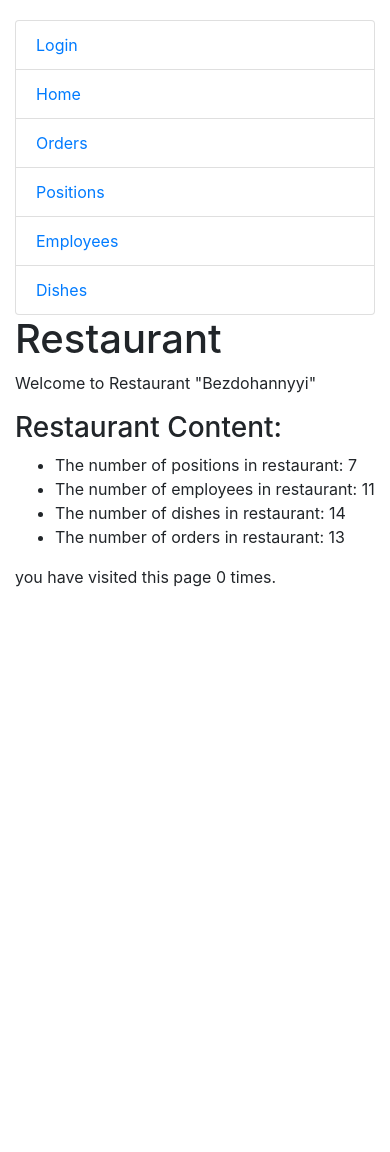
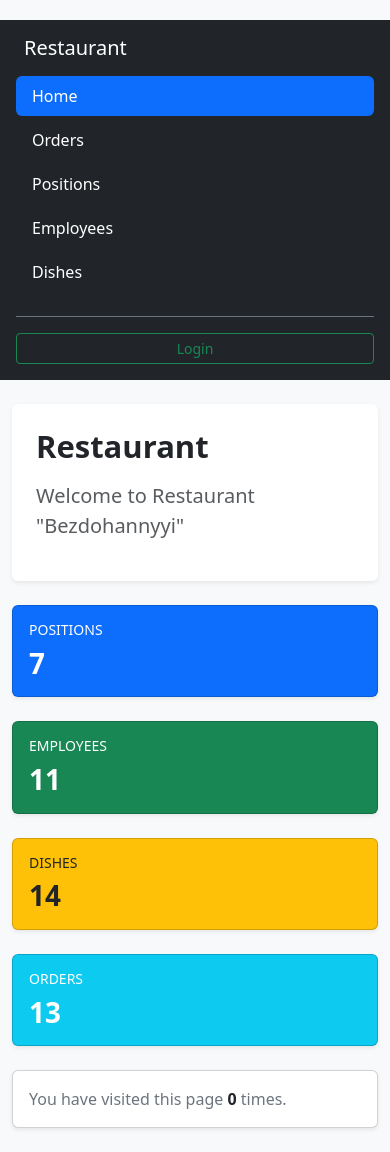
Before and after one commit to T0p4ikUA/Restaurant, a Django app: page / in a window 390 px wide. Before the commit the page ends 587 px from the top, so only its background shows below. Run offline with Django 5.2, Linux system fonts and the light colour scheme; data comes from the database, SQL or seed files in the repository.

Commit message:
style(catalog): modernize templates with Bootstrap 5 design - Update base.html and sidebar.html with responsive Bootstrap 5 layout - Redesign index.html with card components and statistics display - Modernize login and logged_out pages with clean card containers - Style pagination component for consistent UI"

```diff
--- a/templates/base.html
+++ b/templates/base.html
@@ -7,28 +7,34 @@
   {% block title %}
     <title>Title</title>
   {% endblock %}
-  <link rel="stylesheet" href="https://cdn.jsdelivr.net/npm/bootstrap@4.6.2/dist/css/bootstrap.min.css"
-        integrity="sha384-xOolHFLEh07PJGoPkLv1IbcEPTNtaed2xpHsD9ESMhqIYd0nLMwNLD69Npy4HI+N" crossorigin="anonymous">
+  <link href="https://cdn.jsdelivr.net/npm/bootstrap@5.3.2/dist/css/bootstrap.min.css" rel="stylesheet">
   <link rel="stylesheet" href="{% static 'css/style.css' %}">
 </head>
-<body>
-<div class="container-fluid mt-3">
-  <div class="row">
-    <div class="col-sm-3">
+<body class="bg-light">
+
+<div class="container-fluid">
+  <div class="row min-vh-100">
+    <div class="col-md-3 col-lg-2 bg-dark text-white p-3 d-flex flex-column justify-content-between">
       {% block sidebar %}
         {% include "includes/sidebar.html" %}
       {% endblock %}
     </div>
-    <div class="col-sm-9">
+
+    <main class="col-md-9 ms-sm-auto col-lg-10 px-md-4 py-4">
       {% block content %}
       {% endblock %}
+
       {% block pagination %}
         {% if is_paginated %}
-          {% include "includes/pagination.html" %}
+          <div class="mt-4">
+            {% include "includes/pagination.html" %}
+          </div>
         {% endif %}
       {% endblock %}
-    </div>
+    </main>
   </div>
 </div>
+
+<script src="https://cdn.jsdelivr.net/npm/bootstrap@5.3.2/dist/js/bootstrap.bundle.min.js"></script>
 </body>
 </html>
--- a/templates/catalog/index.html
+++ b/templates/catalog/index.html
@@ -1,16 +1,51 @@
 {% extends "base.html" %}
+
 {% block title %}
   <title>Restaurant Home</title>
 {% endblock %}
+
 {% block content %}
-  <h1>Restaurant</h1>
-  <p>Welcome to Restaurant "Bezdohannyyi"</p>
-  <h3>Restaurant Content:</h3>
-  <ul>
-    <li>The number of positions in restaurant: {{ num_pos }}</li>
-    <li>The number of employees in restaurant: {{ num_emp }}</li>
-    <li>The number of dishes in restaurant: {{ num_dis }}</li>
-    <li>The number of orders in restaurant: {{ num_ord }}</li>
-  </ul>
-  <p>you have visited this page {{ num_visits }} time{{ num_visits|pluralize }}.</p>
+  <div class="p-4 mb-4 bg-white rounded shadow-sm">
+    <h1 class="display-5 fw-bold mb-3">Restaurant</h1>
+    <p class="lead text-muted">Welcome to Restaurant "Bezdohannyyi"</p>
+  </div>
+
+  <div class="row g-4 mb-4">
+    <div class="col-md-3 col-sm-6">
+      <div class="card bg-primary text-white shadow-sm h-100">
+        <div class="card-body">
+          <h6 class="card-title text-uppercase small">Positions</h6>
+          <p class="display-6 fw-bold mb-0">{{ num_pos }}</p>
+        </div>
+      </div>
+    </div>
+    <div class="col-md-3 col-sm-6">
+      <div class="card bg-success text-white shadow-sm h-100">
+        <div class="card-body">
+          <h6 class="card-title text-uppercase small">Employees</h6>
+          <p class="display-6 fw-bold mb-0">{{ num_emp }}</p>
+        </div>
+      </div>
+    </div>
+    <div class="col-md-3 col-sm-6">
+      <div class="card bg-warning text-dark shadow-sm h-100">
+        <div class="card-body">
+          <h6 class="card-title text-uppercase small">Dishes</h6>
+          <p class="display-6 fw-bold mb-0">{{ num_dis }}</p>
+        </div>
+      </div>
+    </div>
+    <div class="col-md-3 col-sm-6">
+      <div class="card bg-info text-white shadow-sm h-100">
+        <div class="card-body">
+          <h6 class="card-title text-uppercase small">Orders</h6>
+          <p class="display-6 fw-bold mb-0">{{ num_ord }}</p>
+        </div>
+      </div>
+    </div>
+  </div>
+
+  <div class="card bg-white shadow-sm p-3">
+    <p class="mb-0 text-secondary">You have visited this page <span class="fw-bold text-dark">{{ num_visits }}</span> time{{ num_visits|pluralize }}.</p>
+  </div>
 {% endblock %}
--- a/templates/includes/sidebar.html
+++ b/templates/includes/sidebar.html
@@ -1,32 +1,36 @@
-<ul class="sidebar-nav list-group">
+<div class="d-flex flex-column h-100">
+  <div class="mb-4">
+    <h3 class="text-white fs-5 px-2 mb-3">Restaurant</h3>
+    <ul class="nav nav-pills flex-column gap-1">
+      <li class="nav-item">
+        <a class="nav-link text-white {% if request.resolver_match.url_name == 'index' %}active bg-primary{% endif %}" href="{% url 'catalog:index' %}">Home</a>
+      </li>
+      <li class="nav-item">
+        <a class="nav-link text-white {% if 'order' in request.resolver_match.url_name %}active bg-primary{% endif %}" href="{% url 'catalog:order-list' %}">Orders</a>
+      </li>
+      <li class="nav-item">
+        <a class="nav-link text-white {% if 'position' in request.resolver_match.url_name %}active bg-primary{% endif %}" href="{% url 'catalog:position-list' %}">Positions</a>
+      </li>
+      <li class="nav-item">
+        <a class="nav-link text-white {% if 'employee' in request.resolver_match.url_name %}active bg-primary{% endif %}" href="{% url 'catalog:employee-list' %}">Employees</a>
+      </li>
+      <li class="nav-item">
+        <a class="nav-link text-white {% if 'dish' in request.resolver_match.url_name %}active bg-primary{% endif %}" href="{% url 'catalog:dish-list' %}">Dishes</a>
+      </li>
+    </ul>
+  </div>
+
+  <div class="mt-auto border-top border-secondary pt-3">
     {% if user.is_authenticated %}
-  <li class="list-group-item">
-    User: {{ user.username }}
-  </li>
-  <li class="list-group-item">
+      <div class="px-2 mb-2 text-muted small">
+        User: <span class="text-white fw-bold">{{ user.username }}</span>
+      </div>
       <form action="{% url 'logout' %}" method="post">
         {% csrf_token %}
-      <button class="btn btn-link nav-link" type="submit">Logout</button>
+        <button class="btn btn-outline-danger btn-sm w-100" type="submit">Logout</button>
       </form>
-  </li>
     {% else %}
-   <li class="list-group-item">
-     <a href="{% url 'login' %}">Login</a>
-   </li>
+      <a class="btn btn-outline-success btn-sm w-100" href="{% url 'login' %}">Login</a>
     {% endif %}
-  <li class="list-group-item">
-    <a href="{% url 'catalog:index' %}">Home</a>
-  </li>
-  <li class="list-group-item">
-    <a href="{% url 'catalog:order-list' %}">Orders</a>
-  </li>
-  <li class="list-group-item">
-    <a href="{% url 'catalog:position-list' %}">Positions</a>
-  </li>
-  <li class="list-group-item">
-    <a href="{% url 'catalog:employee-list' %}">Employees</a>
-  </li>
-  <li class="list-group-item">
-    <a href="{% url 'catalog:dish-list' %}">Dishes</a>
-  </li>
-</ul>
+  </div>
+</div>
```
Also changed, not shown: templates/includes/pagination.html (+7 -3 lines), templates/registration/logged_out.html (+11 -2 lines), templates/registration/login.html (+17 -3 lines). Lines whose indentation alone changed are shown as unchanged.
